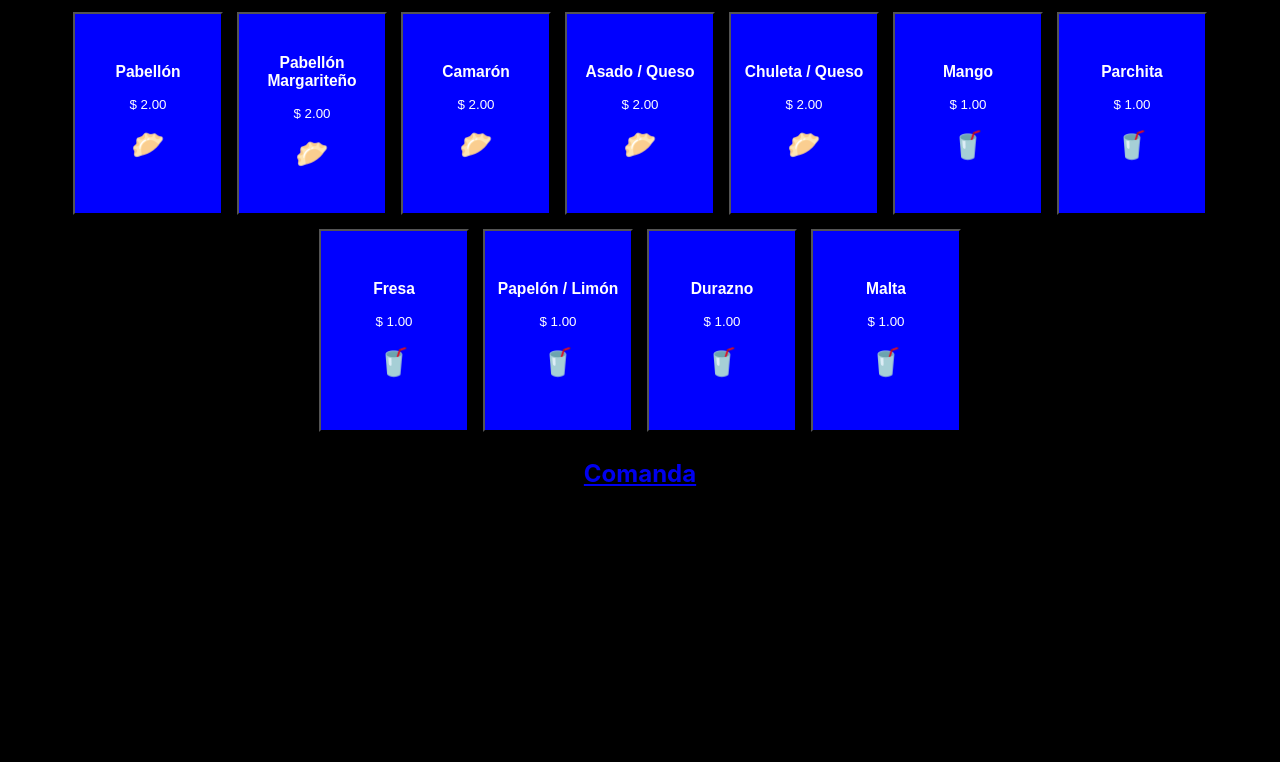
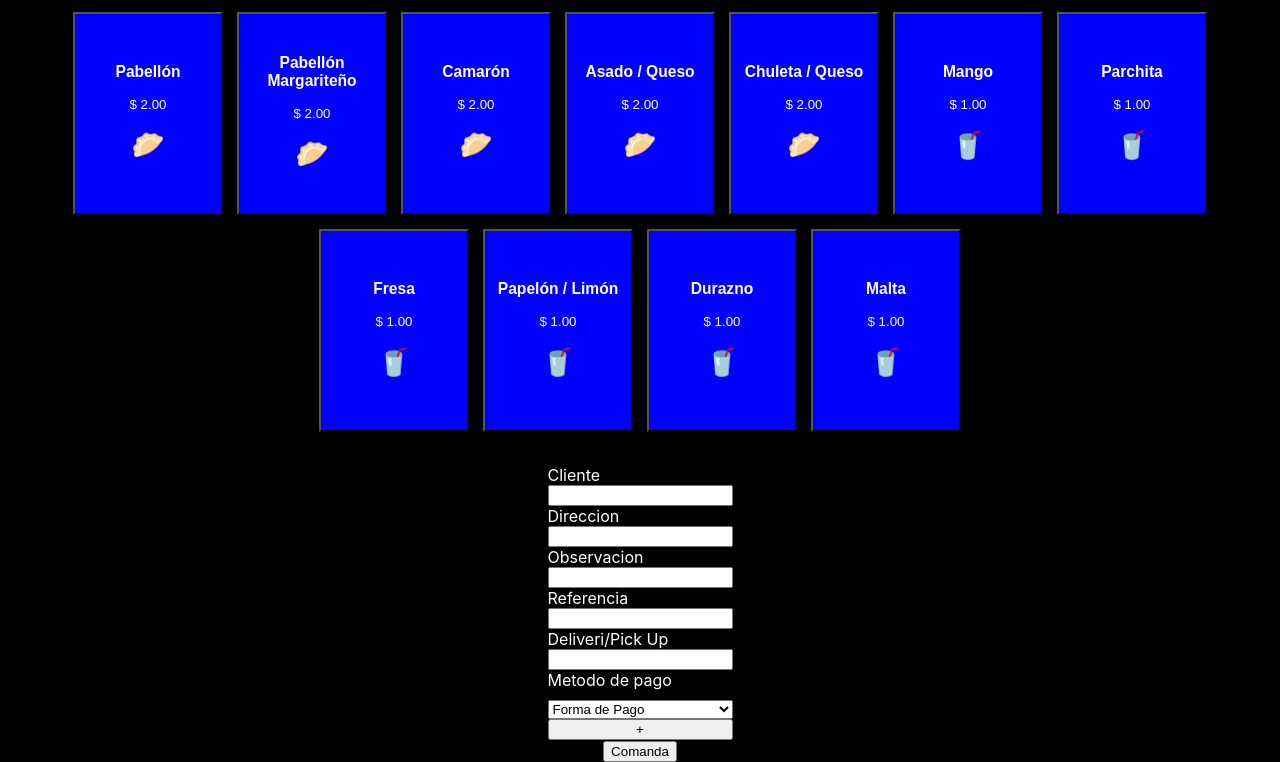
Before and after one commit to kwaale/empanadasebucan, a React (Create React App) app in the folder client/: page / in a window 1280 px wide. Shown: the part 511-1273 px from the top of the page. Before the commit the page ends 1019 px from the top, so only its background shows below. Built offline with nearby package versions, Linux system fonts and the light colour scheme.

Commit message:
Corrigiendo Order / Comanda

```diff
--- a/client/src/components/Comanda/Comanda.css
+++ b/client/src/components/Comanda/Comanda.css
@@ -1,7 +1,8 @@
 .table-container{
-    display: flex;
+    color: black;
+    display: inline-flex;
     flex-flow: column;
-    display: inline-flex;
+    background: white;
 }
 .products-comanda{
     display: flex;
--- a/client/src/components/Comanda/index.js
+++ b/client/src/components/Comanda/index.js
@@ -28,9 +28,14 @@ const Comanda = () => {
                     </tbody>
                 </table>
             </div>
-            <Link to="/">
-                <h1>Volver</h1>
-            </Link>
+            <div>
+                <button onClick={()=>window.print()}>Impirimir</button>
+            </div>
+            <div>
+                <Link to="/">
+                    <h1>Volver</h1>
+                </Link>
+            </div>
         </div>
     );
 }
--- /dev/null
+++ b/client/src/components/Products/MetodosPago.jsx
@@ -0,0 +1,18 @@
+import forma_pagos from '../../seeds/forma_pagos.json';
+import './products.css';
+const MetodosPago = () => {
+    return (
+        <div className="input-checkbox">
+            <select>
+                <option value=''>Forma de Pago</option>
+                {forma_pagos.map((p, i) => {
+                    return (
+                        <option key={i} value={p}>{p}</option>
+                    )
+                }
+                )}
+            </select><button>+</button>
+        </div>
+    );
+}
+export default MetodosPago;
--- a/client/src/components/Products/index.jsx
+++ b/client/src/components/Products/index.jsx
@@ -5,6 +5,7 @@ import { getProducts, deleteCart } from "../../redux/actions/productsActions";
 import { useSelector, useDispatch } from "react-redux";
 import { Link } from 'react-router-dom';
 import Cart from "./Cart";
+import MetodosPago from "./MetodosPago";
 
 
 const Products = () => {
@@ -45,11 +46,25 @@ const Products = () => {
             <div>
                {cart.length ? <h2>Total $ {totaliza(cart).toFixed(2)}</h2> : null}
             </div>
+            <div className="container-inputs">
+               Cliente
+               <input type="text" />
+               Direccion
+               <input type="text" />
+               Observacion
+               <input type="text" />
+               Referencia
+               <input type="text" />
+               Deliveri/Pick Up
+               <input type="text" />
+               Metodo de pago
+               <MetodosPago />
+            </div>
          </div>
          <div>
             <nav>
                <Link to="/comanda">
-                  <h1>Comanda</h1>
+                  <button onClick={()=>console.log("comanda")}>Comanda</button>
                </Link>
             </nav>
          </div>
@@ -57,3 +72,11 @@ const Products = () => {
    )
 }
 export default Products;
+
+/**
+ * Cliente
+ * Metodo de pago
+ * Direccion
+ * Observacion
+ * Referencia
+ */
--- a/client/src/components/Products/products.css
+++ b/client/src/components/Products/products.css
@@ -55,3 +55,17 @@
     background: chocolate;
     height: 40px;
 }
+
+.container-inputs{
+    display: inline-flex;
+    flex-flow: column;
+    margin-top: 10px;
+    text-align: justify;
+}
+
+.input-checkbox{
+    display: inline-flex;
+    flex-flow: column;
+    margin-top: 10px;
+    text-align: justify;
+}
--- a/client/src/redux/reducers/products.js
+++ b/client/src/redux/reducers/products.js
@@ -2,12 +2,24 @@ import { GET_PRODUCTS, ADD_PRODUCT_CART, DELETE_PRODUCT_CART } from "../actionsC
 
 const initialState = {
     products: [],
-    cart : []
+    cart : [],
+    order:{
+        id: 0,
+        client:"",
+        address:"",
+        observations:"",
+        reference:"",
+        pay_method:[],
+        delivery:false,
+        order_date: new Date(),
+        order_status: "Pendiente",
+        order_products: [],
+        total: 0.00
+    }
     // cart : [] || JSON.parse(localStorage.getItem('country'))
 }
 
 const productsReducer = (state = initialState, action) => {
-    console.log('productsReducer', action.payload, action.type)
     switch (action.type) {
         case GET_PRODUCTS:
             return {
--- /dev/null
+++ b/client/src/seeds/forma_pagos.json
@@ -0,0 +1,13 @@
+[
+    "Pago Movil",
+    "Efectivo USD",
+    "Efectivo Bs",
+    "Zelle",
+    "Banesco",
+    "Mercantil",
+    "BBVA",
+    "Venezuela",
+    "Reserve",
+    "Zinli",
+    "PayPal"
+]
```
